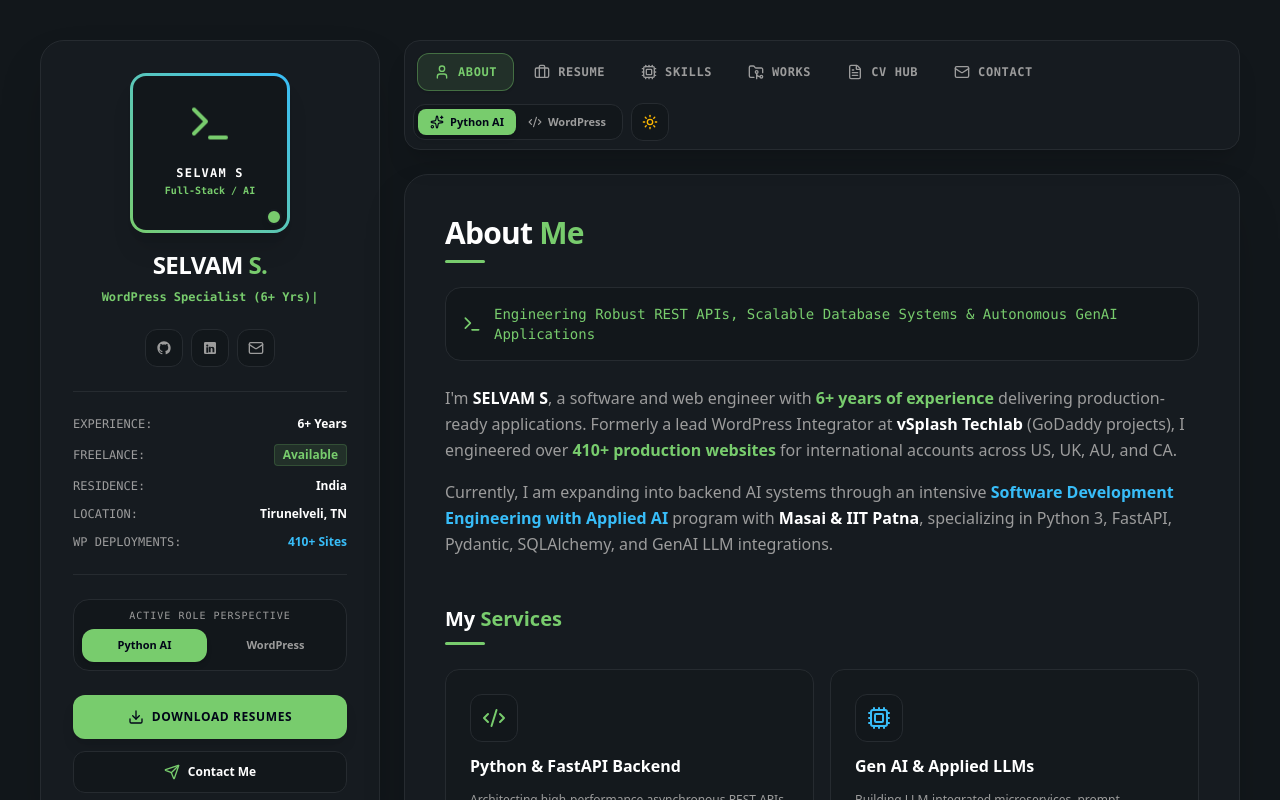
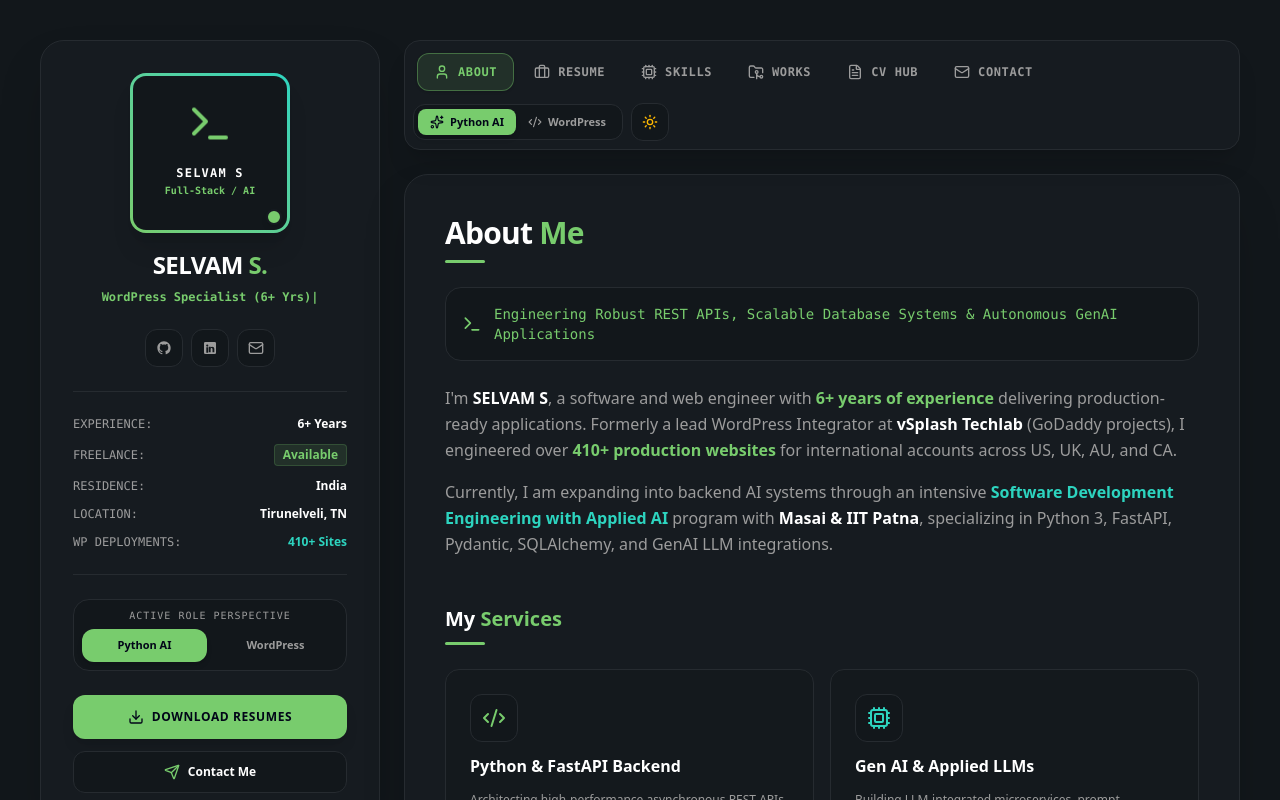
Before and after one commit to Selva-DevEyes/Selvam_SDE, a Next.js app: page / in a window 1280 px wide. Shown: the top 800 px of the page. Built offline with nearby package versions, Linux system fonts and the light colour scheme.

Commit message:
Replace bright cyan color with professional slate teal accent

```diff
--- a/src/app/globals.css
+++ b/src/app/globals.css
@@ -10,7 +10,8 @@
   --text-muted: #9c9c9c;
   --accent-green: #78cc6d;
   --accent-green-bg: rgba(120, 204, 109, 0.12);
-  --accent-cyan: #38bdf8;
+  --accent-cyan: #2dd4bf;
+  --accent-cyan-bg: rgba(45, 212, 191, 0.12);
 }
 
 [data-theme="light"] {
@@ -23,7 +24,8 @@
   --text-muted: #64748b;
   --accent-green: #52b146;
   --accent-green-bg: rgba(82, 177, 70, 0.12);
-  --accent-cyan: #0284c7;
+  --accent-cyan: #0f766e;
+  --accent-cyan-bg: rgba(15, 118, 110, 0.12);
 }
 
 html {
--- a/src/components/HeaderNav.tsx
+++ b/src/components/HeaderNav.tsx
@@ -75,7 +75,7 @@
             onClick={() => onRoleToggle('wordpress-fullstack')}
             className={`flex items-center gap-1.5 px-3 py-1.5 rounded-lg text-[11px] font-bold transition-all ${
               currentRole === 'wordpress-fullstack'
-                ? 'bg-[#38bdf8] text-slate-950 shadow-md'
+                ? 'bg-[var(--accent-cyan)] text-white shadow-md'
                 : 'text-[var(--text-muted)] hover:text-[var(--text-main)]'
             }`}
           >
--- a/src/components/ProfileSidebar.tsx
+++ b/src/components/ProfileSidebar.tsx
@@ -3,7 +3,7 @@
 import React, { useState, useEffect } from 'react';
 import { PORTFOLIO_DATA } from '@/data/portfolioData';
 import { GithubIcon, LinkedinIcon } from '@/components/Icons';
-import { Download, Mail, Phone, MapPin, Send, Check, Terminal, Code2, Sparkles, Sun, Moon } from 'lucide-react';
+import { Download, Mail, Terminal, Send, Sun, Moon } from 'lucide-react';
 
 interface ProfileSidebarProps {
   currentRole: 'python-ai' | 'wordpress-fullstack';
@@ -159,7 +159,7 @@
             onClick={() => onRoleToggle('wordpress-fullstack')}
             className={`py-2 px-2 rounded-xl font-bold transition-all ${
               currentRole === 'wordpress-fullstack'
-                ? 'bg-[var(--accent-cyan)] text-slate-950 shadow-md'
+                ? 'bg-[var(--accent-cyan)] text-white shadow-md'
                 : 'text-[var(--text-muted)] hover:text-[var(--text-main)]'
             }`}
           >
```
